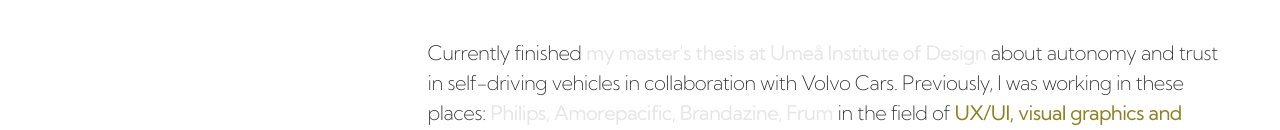
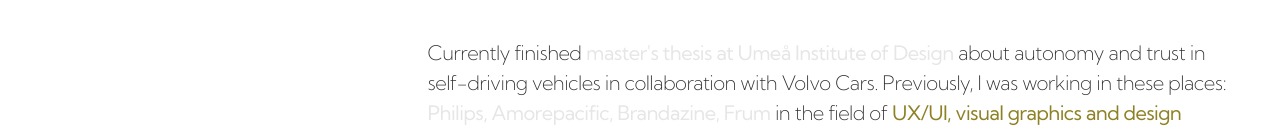
Before and after one commit to soheum/fifthportfolio, a React (Create React App) app: page /#/ in a window 1280 px wide. Shown: the part 305-435 px from the top of the page. Built offline with nearby package versions, Linux system fonts and the light colour scheme; a web font is replaced by a local one.

Commit message:
landing finished text

```diff
--- a/src/components/pages/HeroContent.js
+++ b/src/components/pages/HeroContent.js
@@ -25,7 +25,7 @@
                 </div>
                  <div className="textcontent">
                     <span className="span_p_sm">Currently finished </span>
-                    <a href="https://drive.google.com/file/d/15sId83Mw8XTa12FsdUuRv0LC3FlIbGMY/view?usp=sharing"><span className="span_grey">my master's thesis at Umeå Institute of Design</span></a>
+                    <a href="https://drive.google.com/file/d/15sId83Mw8XTa12FsdUuRv0LC3FlIbGMY/view?usp=sharing"><span className="span_grey">master's thesis at Umeå Institute of Design</span></a>
                     <span className="span_p_sm"> about autonomy and trust in self-driving vehicles in collaboration with Volvo Cars. Previously, I was working in these places: </span>
                     <a href="https://www.philips.com/global"><span className="span_grey">Philips,</span> </a>
                     <a href="https://www.apgroup.com/int/en/"><span className="span_grey">Amorepacific,</span></a>
```
